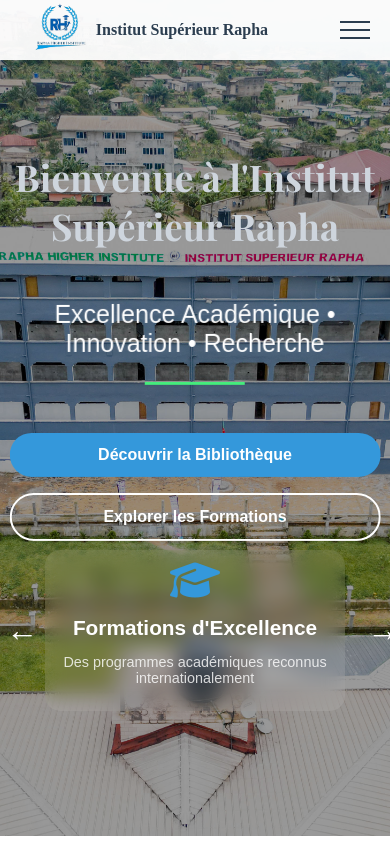
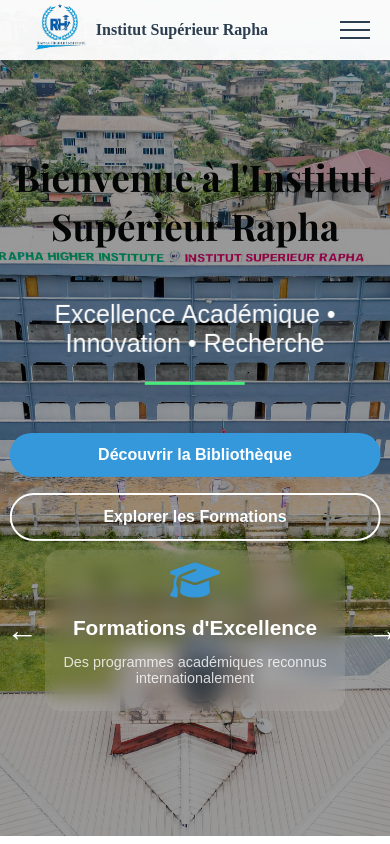
Before and after one commit to djufomene/raphainstitut, a React (Vite) app: page / in a window 390 px wide. Built offline with nearby package versions, Linux system fonts and the light colour scheme.

Commit message:
modification sur Accueil.sccs

```diff
--- a/src/styles/Accueil.scss
+++ b/src/styles/Accueil.scss
@@ -1737,7 +1737,7 @@
   .main-title {
     font-size: 2.3rem;
     margin-top: -50px;
-    color: #ced5dd;
+    color: #040505;
   }
 
   .subtitle{
```
